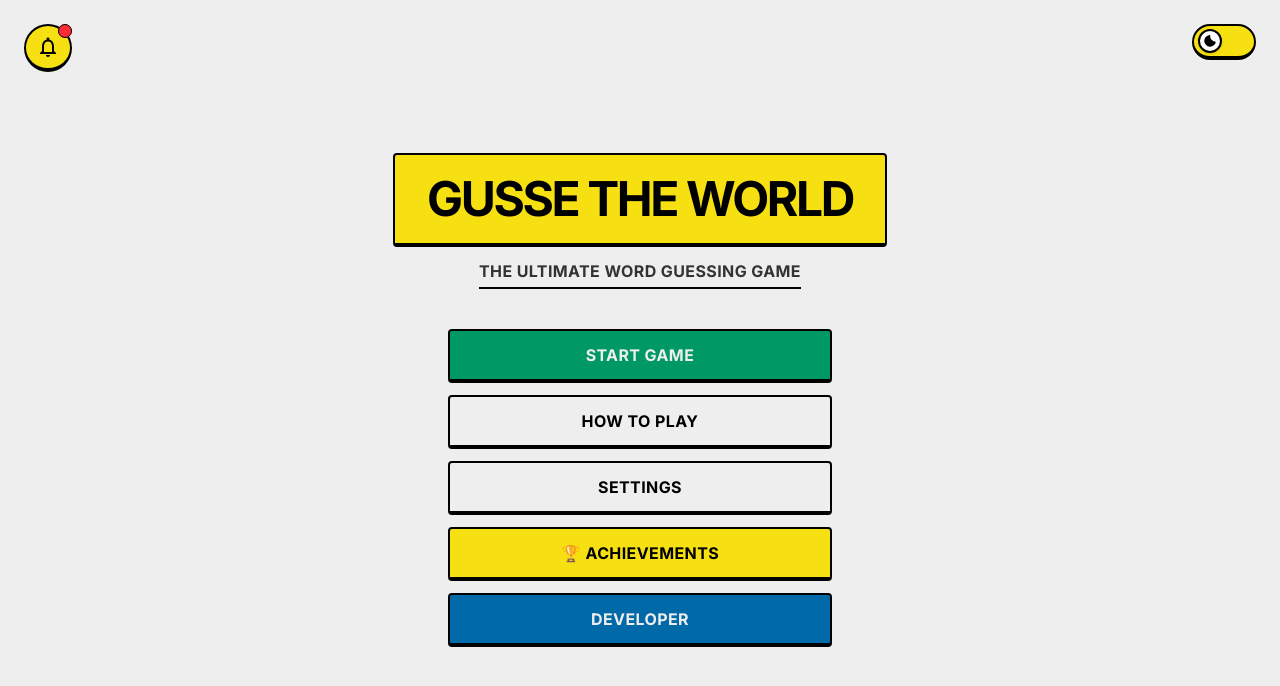
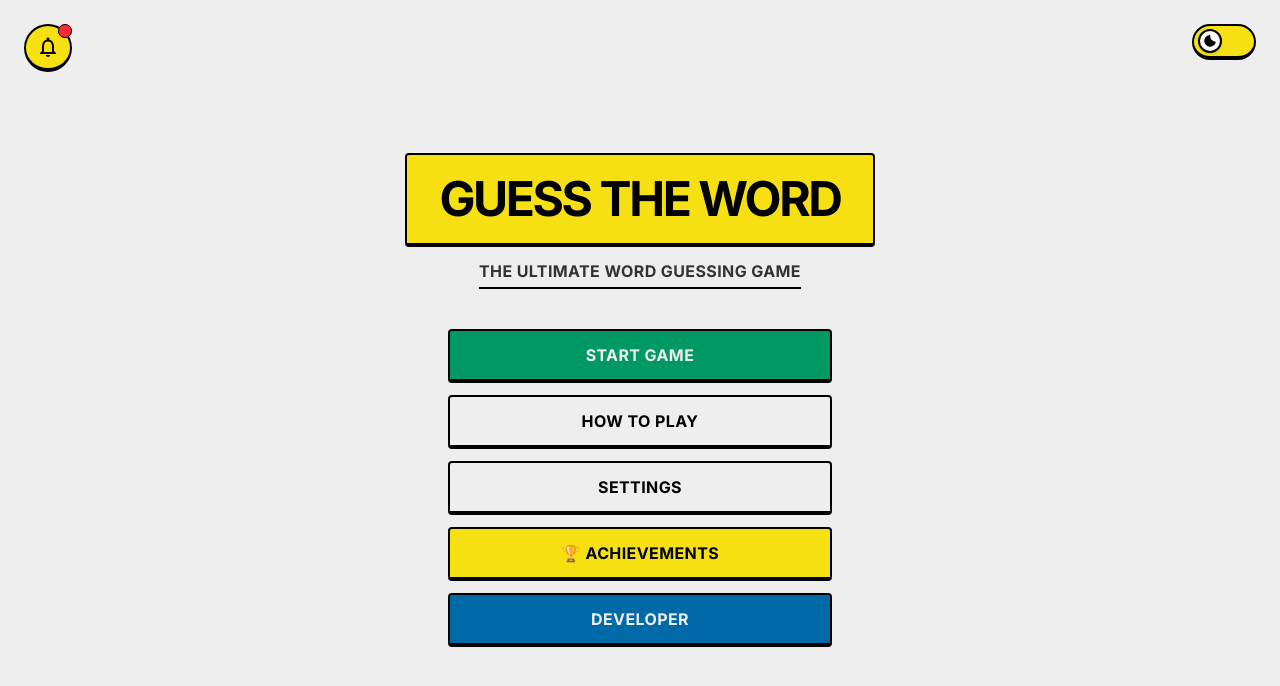
Before and after one commit to hamedhagalzen2009-hub/guess-the-world, a website with bundled scripts: page index.html in a window 1280 px wide. Built offline with nearby package versions, Linux system fonts and the light colour scheme.

Commit message:
Update index.html

```diff
--- a/index.html
+++ b/index.html
@@ -33,7 +33,7 @@
     <!-- Welcome Screen -->
     <div id="welcome-screen" class="min-h-screen flex flex-col items-center justify-center px-4 py-12">
         <h1 id="welcome-title" class="text-4xl sm:text-5xl font-bold uppercase tracking-tighter text-center border-2 border-black border-b-4 bg-[#f7e012] dark:text-black px-8 py-5 mb-3 rounded-sm">
-            Gusse The World
+            GUESS THE WORD
         </h1>
         <p class="text-base font-bold uppercase tracking-wide mb-10 text-[#333] dark:text-neutral-300 border-b-2 border-black pb-1">
             THE ULTIMATE WORD GUESSING GAME
```
